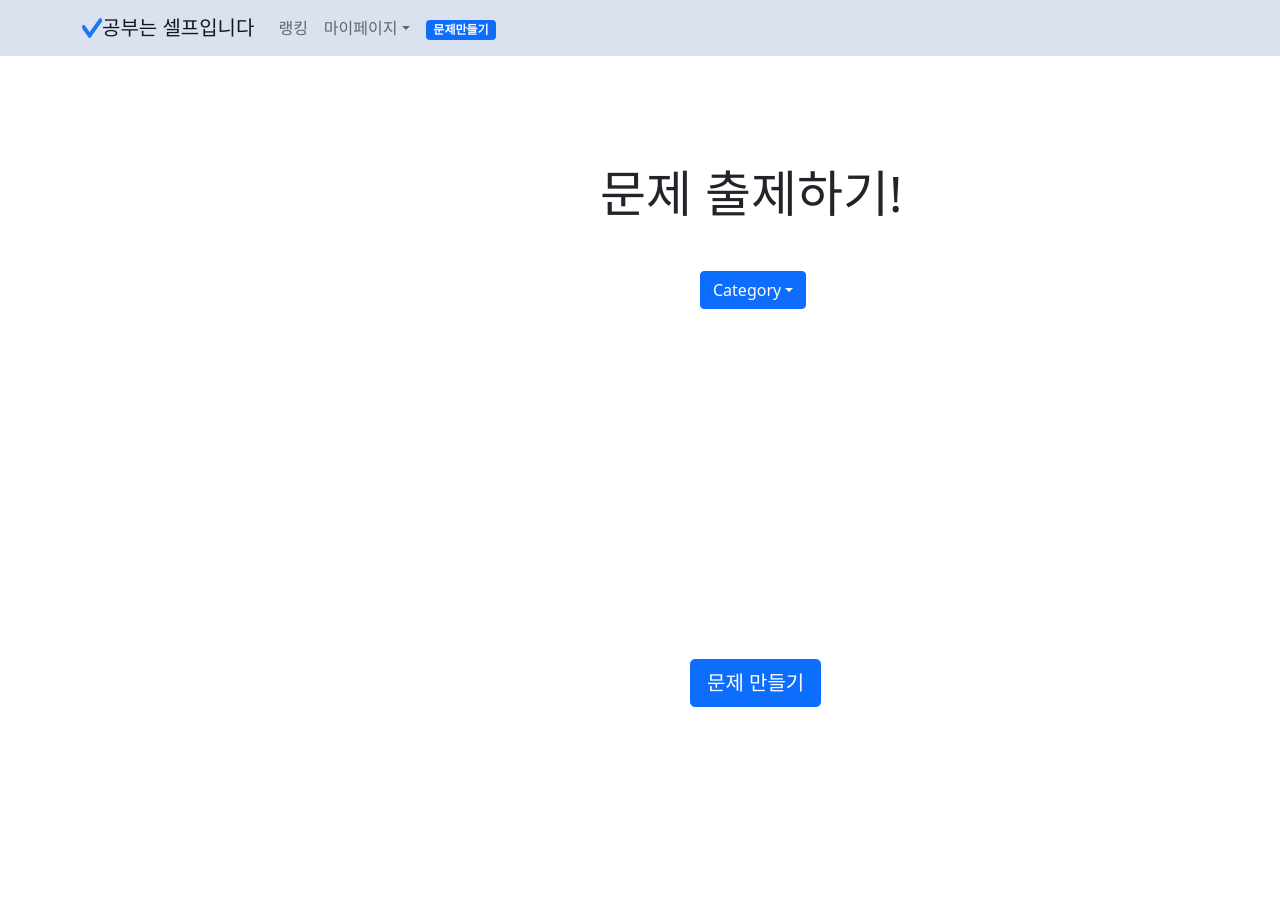
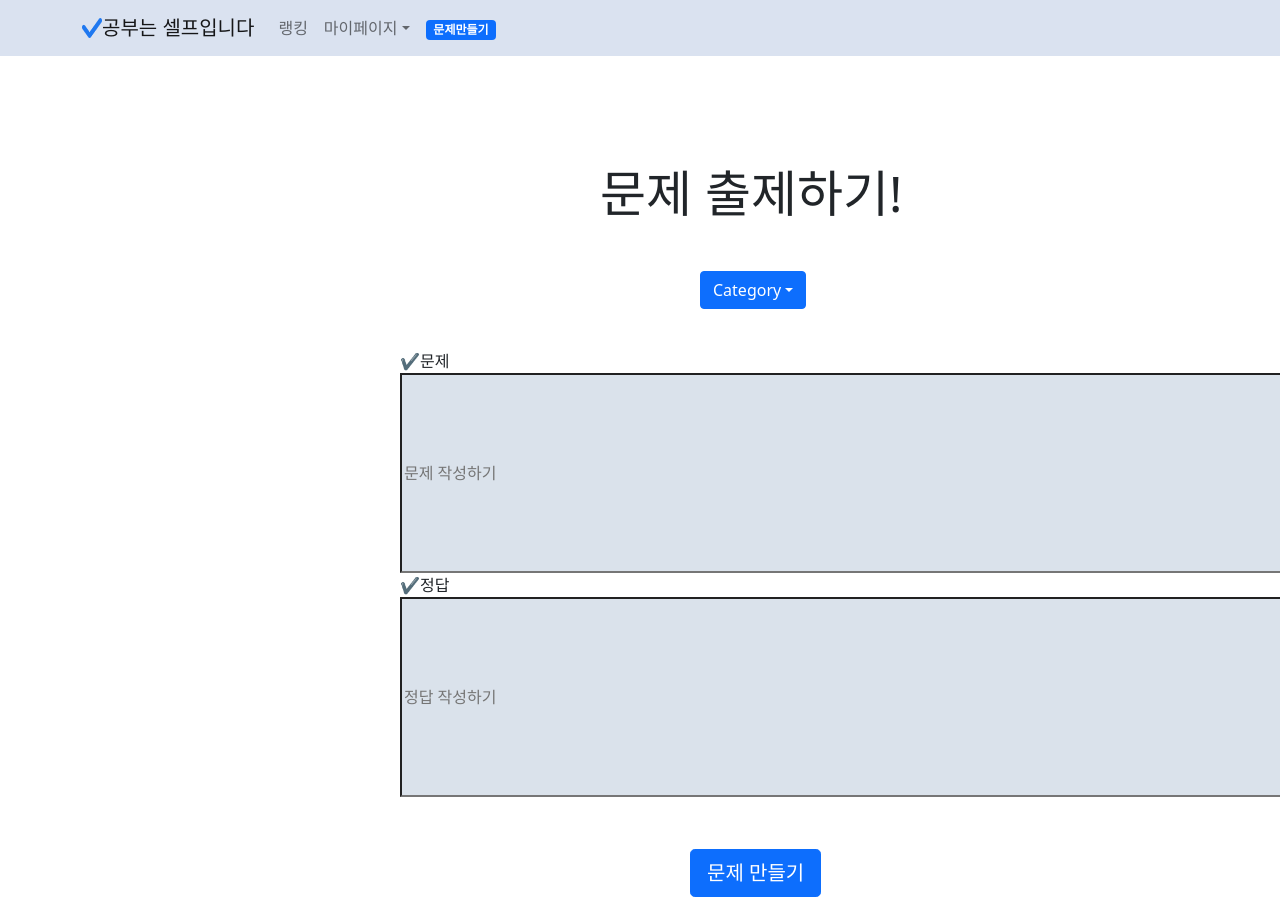
Before and after one commit to yeon32/SelfStudy, a React (Create React App) app: page /MakeProblem in a window 1280 px wide. Before the commit the page ends 800 px from the top, so only its background shows below. Built offline with nearby package versions, Linux system fonts and the light colour scheme.

Commit message:
add makeproblem box

```diff
--- a/src/MakeProblem.js
+++ b/src/MakeProblem.js
@@ -26,6 +26,17 @@ function MakeProblem () {
       </div>
       </Dropdown>
 
+      <div className={styles.content}>
+            <label>✔문제</label>
+            <div>
+                <input type="textarea" size={90} name="problem" placeholder="문제 작성하기"  className={styles.hight} />
+
+            </div>
+            <label>✔정답</label>
+            <div>
+                <input type="text" size={90}  name="solve" placeholder="정답 작성하기" className={styles.hight} />
+            </div>
+        </div>
 
      <div className={styles.makebutton}>
       <Button variant="primary" size="lg">
@@ -33,12 +44,7 @@ function MakeProblem () {
       </Button>
      </div>
 
-
-
      </div>
-
-
-
         </>
 
     );
--- a/src/MakeProblem.module.css
+++ b/src/MakeProblem.module.css
@@ -11,8 +11,17 @@
   margin-left: 700px;
   margin-top: 40px;
 }
+.content {
+  width: 600px;
+  margin-left: 400px;
+  margin-top: 40px;
+  height: 500px;
+}
+.hight {
+  height: 200px;
+  background-color: #dae2eb;
+}
 
 .makebutton {
   margin-left: 690px;
-  margin-top: 350px;
 }
```
